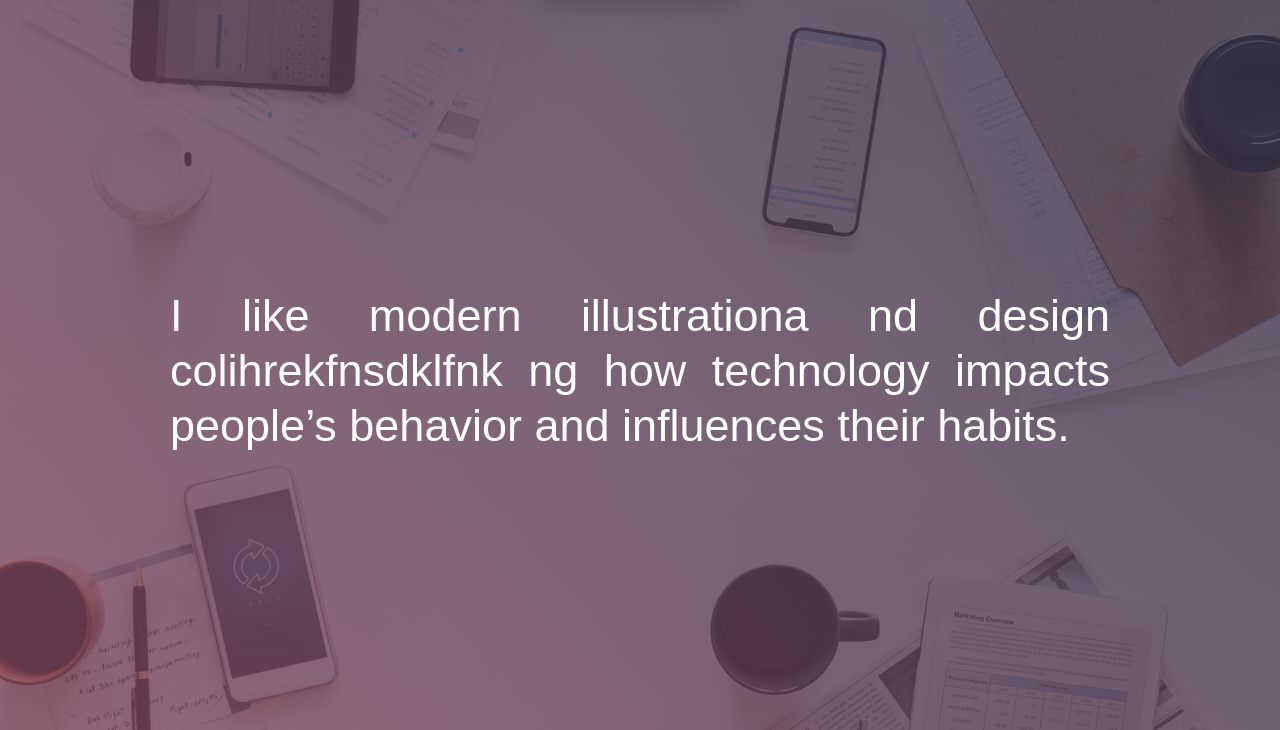
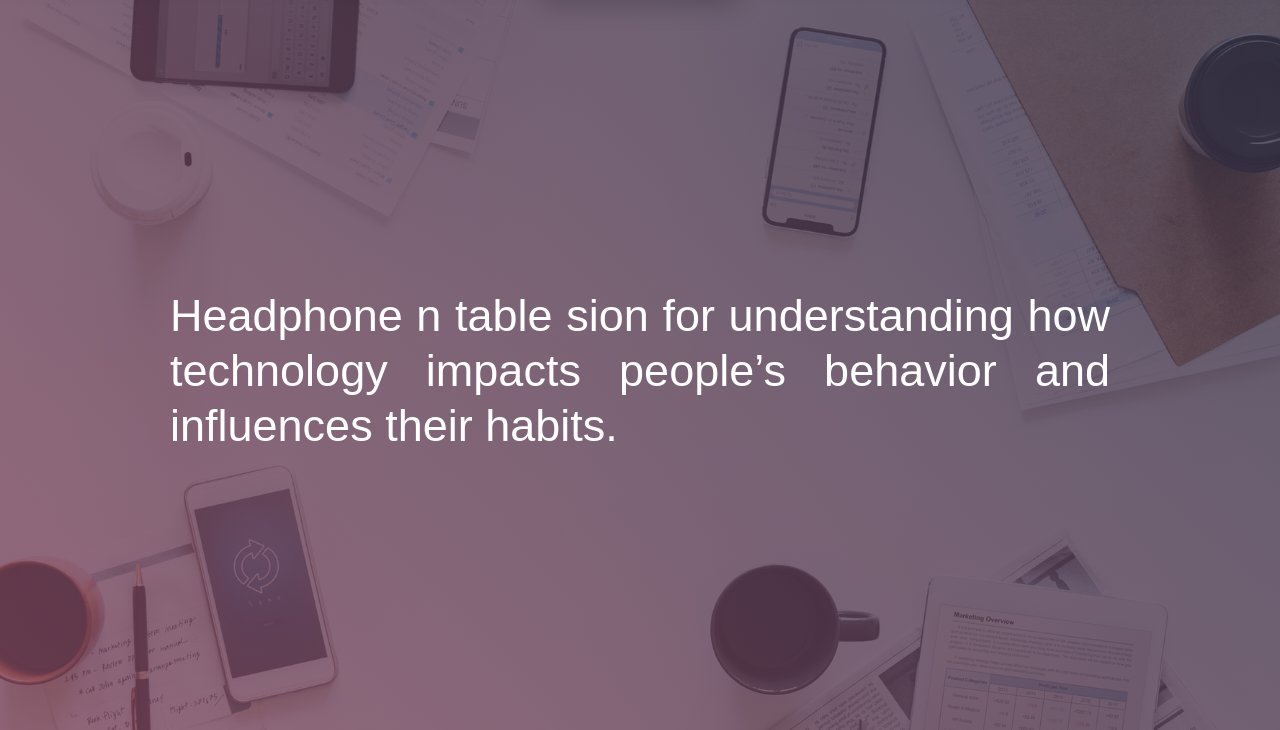
Before and after one commit to MarkJohnes/New-Test, a plain HTML site: page index.html in a window 1280 px wide. Shown: the part 70-800 px from the top of the page. Drawn offline with nearby package versions, Linux system fonts and the light colour scheme; a script that the page names is missing.

Commit message:
vxvx
vxv

```diff
--- a/index.html
+++ b/index.html
@@ -54,7 +54,7 @@
   <div class="hero">
     <div class="w-container">
       <div class="div-block">
-        <p class="paragraph">I like modern illustrationa nd design colihrekfnsdklfnk ng how technology impacts people’s behavior and influences their habits.</p>
+        <p class="paragraph">Headphone n table sion for understanding how technology impacts people’s behavior and influences their habits.</p>
       </div>
     </div>
   </div>
```
